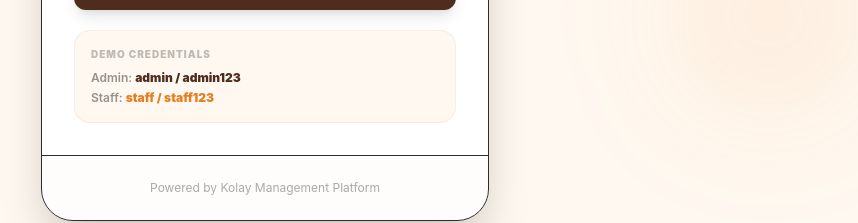
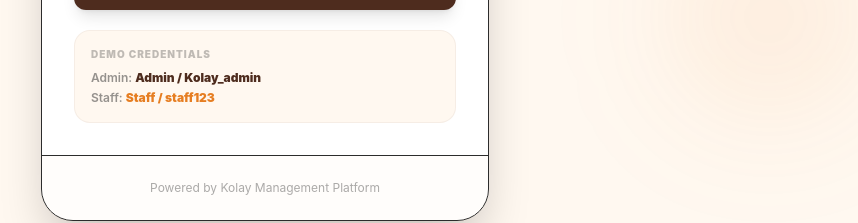
Before and after one commit to Fidelkyalo/Kolay-Restaurant, a React (Vite) app in the folder web/: page /login in a window 1280 px wide. Shown: the part 647-870 px from the top of the page, without its empty margins (375-1233 px from the left). Built offline with nearby package versions, Linux system fonts and the light colour scheme; no server answers.

Commit message:
Update login credentials: Admin/Kolay_admin and Staff/staff123

```diff
--- a/web/src/pages/Login.jsx
+++ b/web/src/pages/Login.jsx
@@ -5,8 +5,8 @@ import { setRole } from '../hooks/useRole';
 
 // Hardcoded credentials — in production these would come from the backend
 const CREDENTIALS = {
-    admin: { username: 'admin', password: 'admin123' },
-    staff: { username: 'staff', password: 'staff123' },
+    admin: { username: 'Admin', password: 'Kolay_admin' },
+    staff: { username: 'Staff', password: 'staff123' },
 };
 
 const Login = () => {
@@ -138,8 +138,8 @@ const Login = () => {
                     {/* Hint for demo */}
                     <div className="mt-5 p-4 bg-bg-cream rounded-2xl border border-primary/5">
                         <p className="text-[10px] font-black uppercase text-charcoal/30 tracking-widest mb-2">Demo Credentials</p>
-                        <p className="text-xs text-charcoal/50 font-semibold">Admin: <span className="font-black text-primary">admin / admin123</span></p>
-                        <p className="text-xs text-charcoal/50 font-semibold mt-1">Staff: <span className="font-black text-secondary">staff / staff123</span></p>
+                        <p className="text-xs text-charcoal/50 font-semibold">Admin: <span className="font-black text-primary">Admin / Kolay_admin</span></p>
+                        <p className="text-xs text-charcoal/50 font-semibold mt-1">Staff: <span className="font-black text-secondary">Staff / staff123</span></p>
                     </div>
                 </div>
 
```
